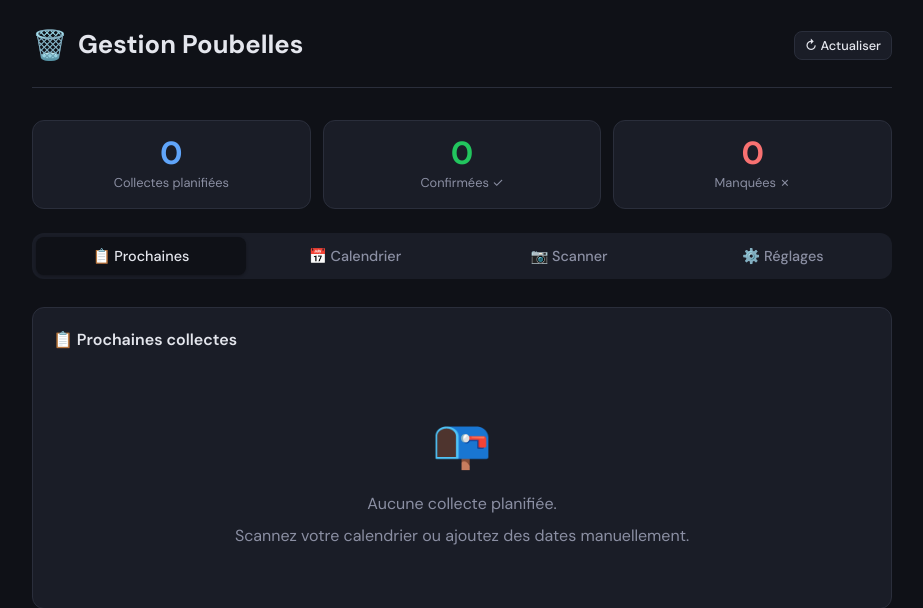
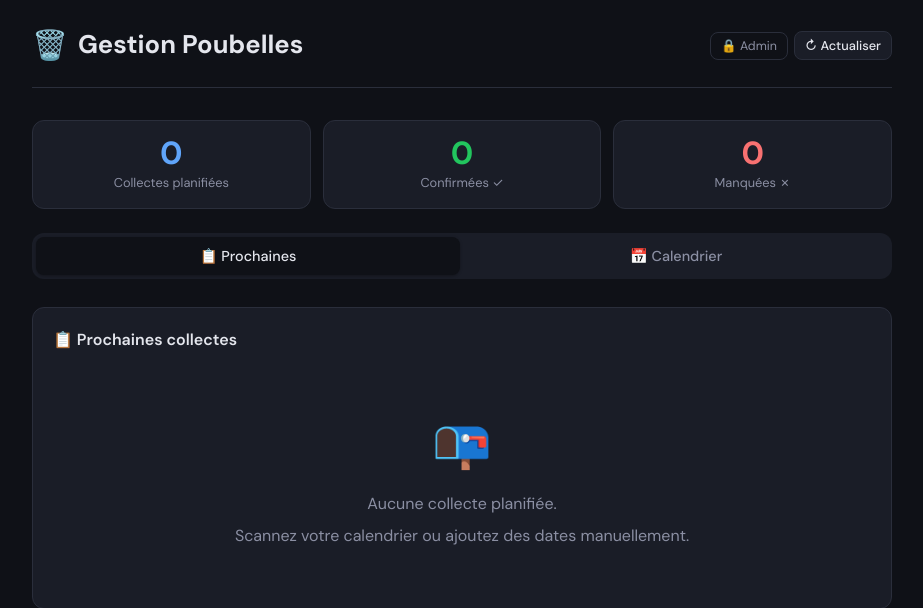
Before and after one commit to yottacloud-hub/ha-addon-poubelles, a Flask app: page / in a window 1280 px wide. Shown: the top 608 px of the page, without its empty margins (178-1101 px from the left). Run offline with Flask 3, Linux system fonts and the light colour scheme; parts of the project's set-up code (start-up, migrations or seed data) failed here and were passed over.

Commit message:
feat: add admin/user mode toggle for simplified user view
Non-admin users see only the dashboard (confirm/miss buttons) and
calendar (read-only). Scanner, settings, delete and reset buttons
are hidden behind an admin toggle (persisted in localStorage).

https://claude.ai/code/session_012PfvvB28rSxMywrzGV5V12

```diff
--- a/gestion_poubelles/rootfs/opt/poubelles/templates/index.html
+++ b/gestion_poubelles/rootfs/opt/poubelles/templates/index.html
@@ -509,6 +509,30 @@
             color: var(--text-dim);
         }
         .empty-state .empty-icon { font-size: 3rem; margin-bottom: 12px; }
+
+        /* Admin mode */
+        .admin-only { display: none !important; }
+        body.admin-mode .admin-only { display: revert !important; }
+        body.admin-mode .admin-only.setting-row { display: flex !important; }
+        body.admin-mode .admin-only.form-row { display: flex !important; }
+
+        .admin-toggle {
+            padding: 5px 10px;
+            border: 1px solid var(--border);
+            border-radius: var(--radius-sm);
+            background: transparent;
+            color: var(--text-dim);
+            font-size: 0.78rem;
+            cursor: pointer;
+            transition: all 0.15s;
+            font-family: inherit;
+        }
+        .admin-toggle:hover { border-color: var(--text-dim); color: var(--text); }
+        body.admin-mode .admin-toggle {
+            border-color: var(--yellow-border);
+            background: var(--yellow-bg);
+            color: var(--yellow);
+        }
     </style>
 </head>
 <body>
@@ -517,7 +541,10 @@
     <!-- Header -->
     <div class="header">
         <h1><span class="icon">🗑️</span> Gestion Poubelles</h1>
-        <button class="btn btn-sm" onclick="location.reload()">↻ Actualiser</button>
+        <div style="display:flex; gap:6px; align-items:center;">
+            <button class="admin-toggle" id="admin-toggle-btn" onclick="toggleAdminMode()" title="Activer/désactiver le mode administration">🔒 Admin</button>
+            <button class="btn btn-sm" onclick="location.reload()">↻ Actualiser</button>
+        </div>
     </div>
 
     <!-- Stats -->
@@ -540,8 +567,8 @@
     <div class="tabs">
         <button class="tab active" data-tab="dashboard">📋 Prochaines</button>
         <button class="tab" data-tab="calendar">📅 Calendrier</button>
-        <button class="tab" data-tab="upload">📷 Scanner</button>
-        <button class="tab" data-tab="settings">⚙️ Réglages</button>
+        <button class="tab admin-only" data-tab="upload">📷 Scanner</button>
+        <button class="tab admin-only" data-tab="settings">⚙️ Réglages</button>
     </div>
 
     <!-- ===================== TAB: Dashboard ===================== -->
@@ -583,7 +610,7 @@
                             </button>
                             {% endif %}
                         {% endfor %}
-                        <button class="btn btn-sm" onclick="deleteDate('{{ col.date }}')" title="Supprimer cette date" style="color:var(--text-dim)">🗑️</button>
+                        <button class="btn btn-sm admin-only" onclick="deleteDate('{{ col.date }}')" title="Supprimer cette date" style="color:var(--text-dim)">🗑️</button>
                     </div>
                 </div>
                 {% endfor %}
@@ -613,14 +640,14 @@
                 <div style="display:flex; gap:16px;">
                     <span>🟡 Jaune</span> <span>🟢 Verte</span> <span>🔵 Aujourd'hui</span>
                 </div>
-                <button class="btn btn-danger btn-sm" onclick="if(confirm('Supprimer TOUTES les dates du calendrier et l\'historique ?')){clearAllDates()}">
+                <button class="btn btn-danger btn-sm admin-only" onclick="if(confirm('Supprimer TOUTES les dates du calendrier et l\'historique ?')){clearAllDates()}">
                     🗑️ Tout réinitialiser
                 </button>
             </div>
         </div>
 
-        <!-- Manual add -->
-        <div class="card">
+        <!-- Manual add (admin only) -->
+        <div class="card admin-only">
             <div class="card-title">➕ Ajouter une date manuellement</div>
             <div class="form-row">
                 <div class="form-group" style="flex:1">
@@ -988,7 +1015,11 @@ async function renderMiniCalendar() {
             cls += ' today';
         }
         if (bins.length > 0) {
-            html += `<div class="${cls}" title="${ds}: ${bins.join(', ')} — clic pour supprimer" style="cursor:pointer" onclick="deleteDate('${ds}')">${d}</div>`;
+            if (document.body.classList.contains('admin-mode')) {
+                html += `<div class="${cls}" title="${ds}: ${bins.join(', ')} — clic pour supprimer" style="cursor:pointer" onclick="deleteDate('${ds}')">${d}</div>`;
+            } else {
+                html += `<div class="${cls}" title="${ds}: ${bins.join(', ')}">${d}</div>`;
+            }
         } else {
             html += `<div class="${cls}" title="${ds}: aucune">${d}</div>`;
         }
@@ -1210,6 +1241,36 @@ async function deleteDate(dateStr) {
     }
 }
 
+// ======= ADMIN MODE =======
+function toggleAdminMode() {
+    const isAdmin = document.body.classList.toggle('admin-mode');
+    localStorage.setItem('poubelles_admin', isAdmin ? '1' : '0');
+    updateAdminButton();
+    // Re-render calendar to update click behavior
+    if (document.getElementById('tab-calendar').classList.contains('active')) {
+        renderMiniCalendar();
+    }
+    // If switching out of admin mode and on an admin-only tab, go to dashboard
+    const activeTab = document.querySelector('.tab.active');
+    if (!isAdmin && activeTab && activeTab.classList.contains('admin-only')) {
+        document.querySelector('.tab[data-tab="dashboard"]').click();
+    }
+}
+
+function updateAdminButton() {
+    const btn = document.getElementById('admin-toggle-btn');
+    const isAdmin = document.body.classList.contains('admin-mode');
+    btn.textContent = isAdmin ? '🔓 Admin' : '🔒 Admin';
+}
+
+// Restore admin mode from localStorage
+(function() {
+    if (localStorage.getItem('poubelles_admin') === '1') {
+        document.body.classList.add('admin-mode');
+    }
+    updateAdminButton();
+})();
+
 // Init
 document.addEventListener('DOMContentLoaded', () => {
     const now = new Date();
```
